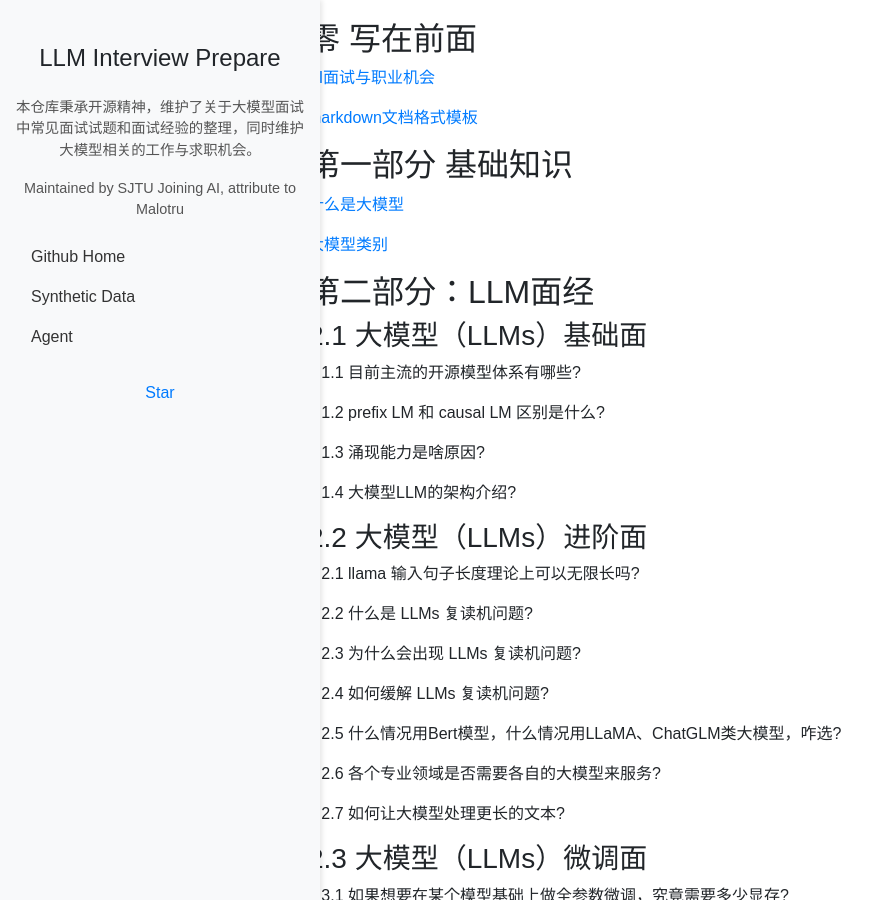
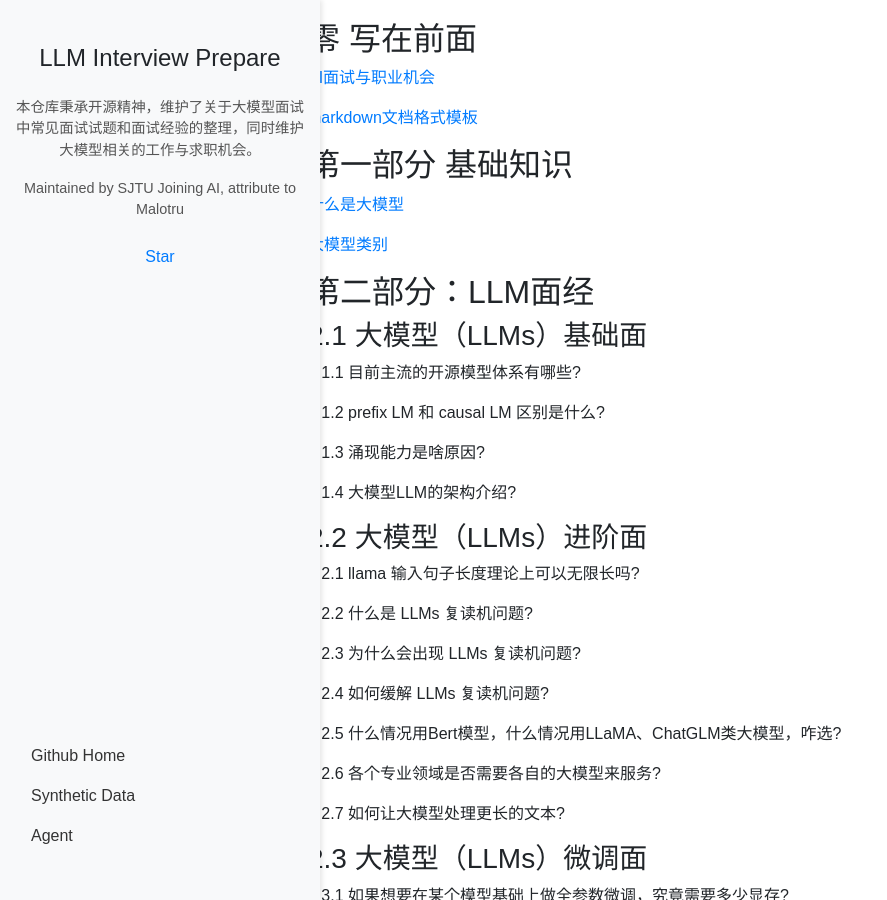
Before and after one commit to Joining-AI/LLM_Interview_Prepare, a Jekyll site: the page built from docs/README.md, in a window 1280 px wide and 900 px high. Shown: the whole window, without its empty margins (0-887 px from the left). Built offline with Jekyll 4.4.1, drawn with Linux system fonts in a browser that asks for light colours; nearby versions of some CDN libraries; our own code applies the rules of GitHub Pages for plain Markdown files; formulas are drawn with MathJax 3.

Commit message:
Update default.html

```diff
--- a/docs/_layouts/default.html
+++ b/docs/_layouts/default.html
@@ -14,21 +14,23 @@
 <body>
   <div class="container-fluid">
     <div class="row">
-      <aside class="col-md-3 sidebar bg-light">
-        <h2 class="text-center my-4">{{ site.title }}</h2>
-        <p class="description text-center">{{ site.description }}</p>
-        <p class="description text-center">Maintained by SJTU Joining AI, attribute to Malotru</p>
+      <aside class="col-md-3 sidebar bg-light d-flex flex-column justify-content-between">
+        <div>
+          <h2 class="text-center my-4">{{ site.title }}</h2>
+          <p class="description text-center">{{ site.description }}</p>
+          <p class="description text-center">Maintained by SJTU Joining AI, attribute to Malotru</p>
+          <!-- GitHub Star Button -->
+          <div class="text-center my-4">
+            <a class="github-button" href="https://github.com/Joining-AI/LLM_Interview_Prepare" data-icon="octicon-star" data-size="large" data-show-count="true" aria-label="Star Joining-AI/LLM_Interview_Prepare on GitHub">Star</a>
+          </div>
+        </div>
         <nav class="nav flex-column mb-4">
           {% for link in site.nav_links %}
             <a class="nav-link" href="{{ link.url | relative_url }}">{{ link.title }}</a>
           {% endfor %}
         </nav>
-        <!-- GitHub Star Button -->
-        <div class="text-center">
-          <a class="github-button" href="https://github.com/Joining-AI/LLM_Interview_Prepare" data-icon="octicon-star" data-size="large" data-show-count="true" aria-label="Star Joining-AI/LLM_Interview_Prepare on GitHub">Star</a>
-        </div>
       </aside>
-      <main class="col-md-9 main-content">
+      <main class="col-md-9 offset-md-3 main-content">
         {{ content }}
       </main>
     </div>
```
